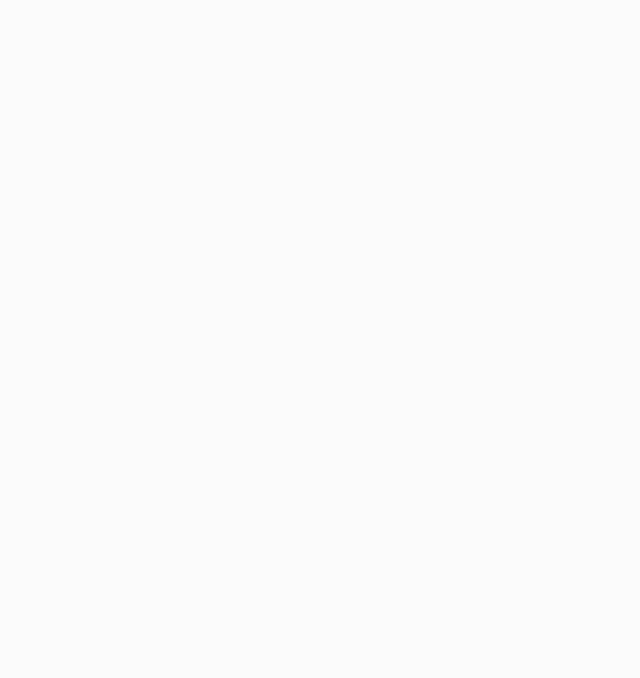
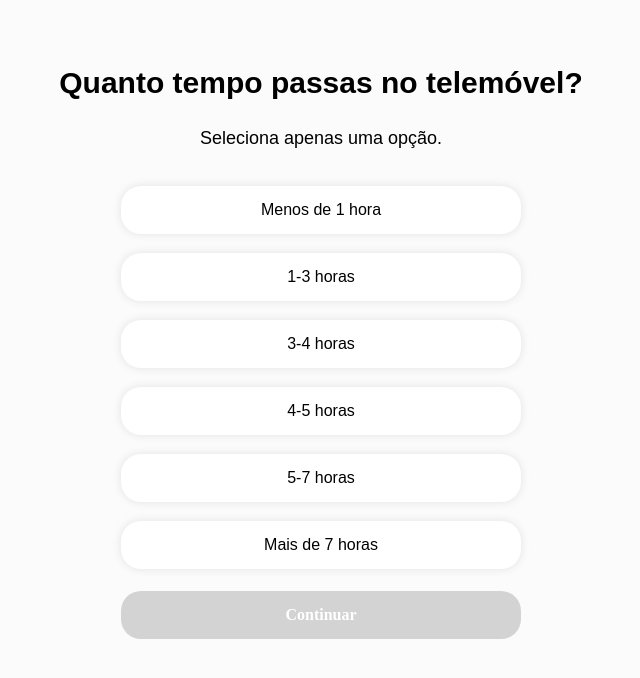
Before and after one commit to beatrizsfrodrigues/yu_cbl, a React (Create React App) app in the folder my-app/: page /questions in a window 1280 px wide. Before the commit this address had no page. Shown: the top 678 px of the page, without its empty margins (319-959 px from the left). Built offline with nearby package versions, Linux system fonts and the light colour scheme.

Commit message:
adição do questionário (concluído)

```diff
--- a/my-app/src/App.js
+++ b/my-app/src/App.js
@@ -13,6 +13,7 @@ import Login from "./components/Login";
 import Register from "./components/Register";
 import Welcome from "./components/Welcome/Welcome";
 import Informacoes from "./components/Perfil/Informacoes/Informacoes";
+import Questions from "./components/Welcome/Questions";
 import "./App.css";
 
 function AppContent() {
@@ -33,6 +34,7 @@ function AppContent() {
           <Route path="/login" element={<Login />} />
           <Route path="/register" element={<Register />} />
           <Route path="/welcome" element={<Welcome />} />
+          <Route path="/questions" element={<Questions />} />
           <Route path="/informacoes" element={<Informacoes />} />
         </Routes>
       </div>
--- a/my-app/src/components/Welcome/Questions.js
+++ b/my-app/src/components/Welcome/Questions.js
@@ -1,9 +1,95 @@
+import React, { useState } from "react";
+import "./questions.css";
+
 const Questions = () => {
 
+    const questionData = [
+        {
+            question: "Quanto tempo passas no telemóvel?",
+            options: [
+                "Menos de 1 hora",
+                "1-3 horas",
+                "3-4 horas",
+                "4-5 horas",
+                "5-7 horas",
+                "Mais de 7 horas",
+            ],
+        },
+        {
+            question: "Que problemas encontras atualmente?",
+            options: [
+                "Fazer scroll sem pensar",
+                "Recorrer ao telemóvel logo após acordar",
+                "Escapar à realidade",
+                "Ganhar ansiedade",
+                "Constantemente ver notificações",
+                "Distrair-me das minhas tarefas",
+            ],
+        },
+        {
+            question: "Que idade tens?",
+            options: [
+                "Menos de 13",
+                "14-17",
+                "18-24",
+                "25-32",
+                "33-40",
+                "Mais de 40"
+            ],
+        },
+    ];
+
+    const [currentQuestionIndex, setCurrentQuestionIndex] = useState(0);
+    const [selectedOption, setSelectedOption] = useState(null);
+
+    const currentQuestion = questionData[currentQuestionIndex];
+
+    const handleOptionClick = (index) => {
+        setSelectedOption(index);
+    };
+
+    const handleNextQuestion = () => {
+        if (selectedOption === null) {
+            return;
+        }
+
+        // Talvez para guardar os dados ?
+        console.log(
+            `Pergunta: ${currentQuestion.question}, Resposta: ${currentQuestion.options[selectedOption]}`
+        );
+
+        // Avançar pergunta OU terminar questionário
+        if (currentQuestionIndex < questionData.length - 1) {
+            setCurrentQuestionIndex(currentQuestionIndex + 1);
+            setSelectedOption(null);
+        } else {
+            console.log("Fim do questionário");
+            // ⚠️ Navegar para página de coneção aqui
+        }
+    };
 
     return (
-        <div className="Questions">
-
+        <div className="questions-container">
+            <p className="question-title">{currentQuestion.question}</p>
+            <p className="question-desc">Seleciona apenas uma opção.</p>
+            <div className="options-container">
+                {currentQuestion.options.map((option, index) => (
+                    <div
+                        key={index}
+                        className={`option ${selectedOption === index ? "selected" : ""}`}
+                        onClick={() => handleOptionClick(index)}
+                    >
+                        {option}
+                    </div>
+                ))}
+            </div>
+            <button
+                className={`continue-button ${selectedOption === null ? "disabled" : ""}`}
+                onClick={handleNextQuestion}
+                disabled={selectedOption === null}
+            >
+                Continuar
+            </button>
         </div>
     );
 };
--- a/my-app/src/components/Welcome/Welcome.js
+++ b/my-app/src/components/Welcome/Welcome.js
@@ -1,11 +1,15 @@
 import React from "react";
 import "./welcome.css";
+import { useNavigate } from "react-router-dom";
 import logo from "../../assets/imgs/YU_logo/YU-02.svg";
 
 const Welcome = () => {
 
+  const navigate = useNavigate();
+
   const handleClick = () => {
     console.log("Button clicked");
+    navigate("/questions");
   };
 
   return (
--- /dev/null
+++ b/my-app/src/components/Welcome/questions.css
@@ -0,0 +1,71 @@
+.questions-container {
+    display: flex;
+    flex-direction: column;
+    align-items: center;
+    text-align: center;
+    font-family: 'Quicksand', sans-serif;
+}
+
+.question-title {
+    font-size: 30px;
+    font-weight: bold;
+    color: black;
+    margin-bottom: 10px;
+    margin-top: 10px;
+}
+
+.question-desc {
+    font-size: 18px;
+    color: black;
+    font-weight: lighter;
+    margin-bottom: 35px;
+}
+
+.options-container {
+    width: 100%;
+    max-width: 400px;
+    display: flex;
+    flex-direction: column;
+    gap: 15px;
+}
+
+.option {
+    padding: 15px;
+    border-radius: 20px;
+    background-color: white;
+    font-size: 16px;
+    text-align: center;
+    cursor: pointer;
+    transition: background-color 0.3s, color 0.3s;
+    box-shadow: 0px 0px 10px rgba(0, 0, 0, 0.1);
+    margin: 2px 0 2px 0;
+    color: black;
+}
+
+.option.selected {
+    background-color: #e1d7e9;
+    outline: 3px solid #b49bc7;
+}
+
+.continue-button {
+    margin-top: 20px;
+    padding: 15px 30px;
+    border-radius: 20px;
+    background-color: #d3d3d3;
+    color: white;
+    border: none;
+    cursor: pointer;
+    font-size: 16px;
+    transition: background-color 0.3s;
+    width: 100%;
+    max-width: 400px;
+}
+
+.continue-button:not(.disabled) {
+    background-color: #b49bc7;
+}
+
+.continue-button.disabled {
+    background-color: #d3d3d3;
+    cursor: not-allowed;
+}
```
